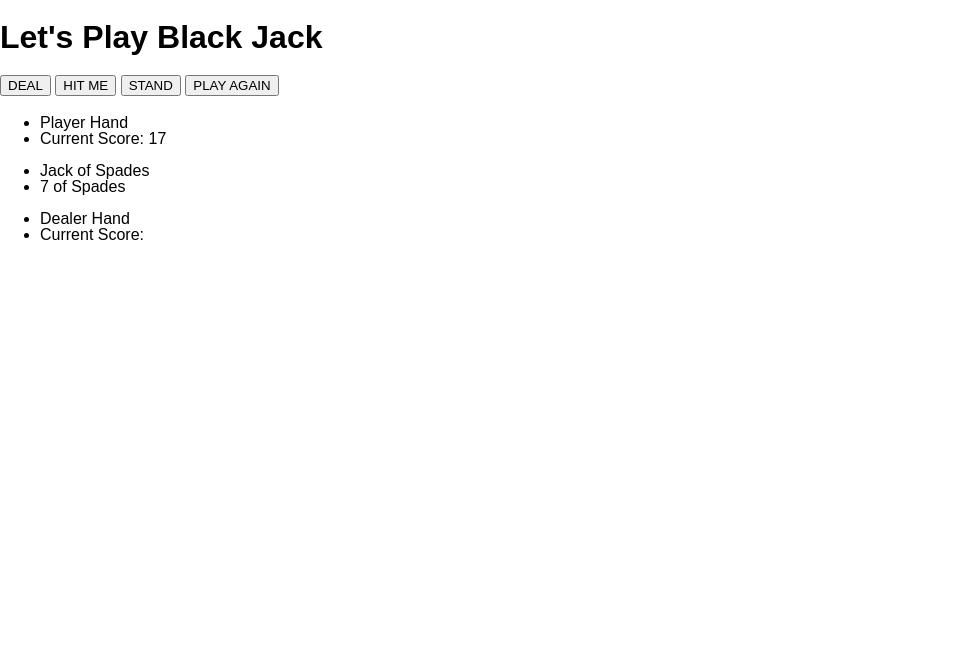
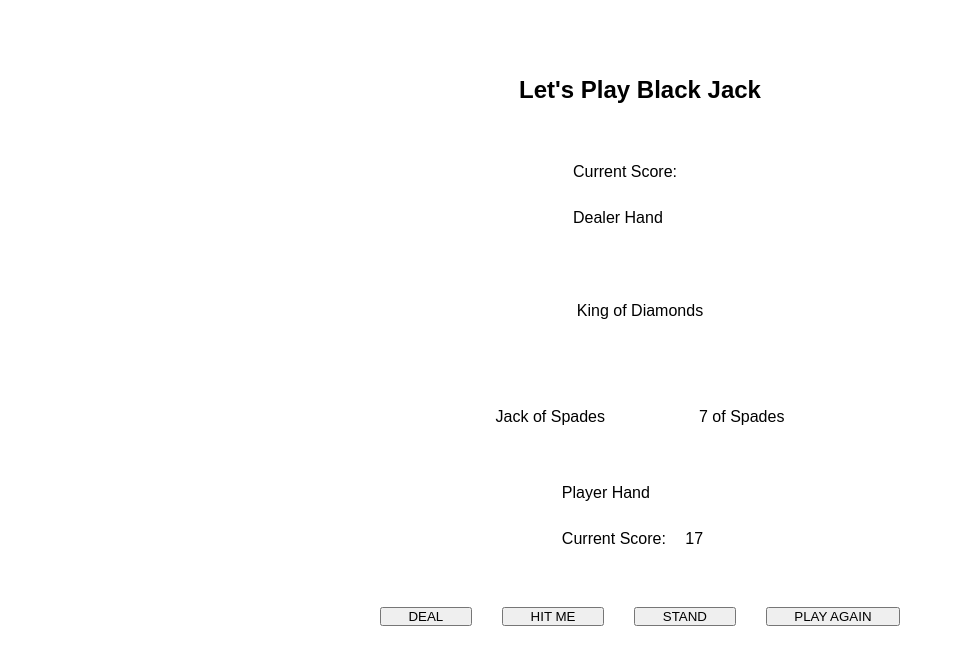
Before and after one commit to msolone/black-jack, a website: page public/index.html in a window 1280 px wide. Both pictures are taken after a click on the button "DEAL". Shown: the whole page, without its empty margins (0-963 px from the left). Drawn offline with Linux system fonts and the light colour scheme.

Commit message:
Show one dealer card and push feature added

```diff
--- a/public/index.html
+++ b/public/index.html
@@ -7,28 +7,37 @@
     <link rel="stylesheet" href="/screen.css">
   </head>
   <body>
-    <h1>Let's Play Black Jack</h1>
-    <button class="deal">DEAL</button>
-    <button class="hit">HIT ME</button>
-    <button class="stand">STAND</button>
-    <button class="play-again">PLAY AGAIN</button>
-    <h3 class="declare-winner-banner"></h3>
-    <ul class="player-hand-and-score">
-        <li>Player Hand</li>
-        <li>Current Score: <span class="current-score"></span></li>
-    </ul>
-    <ul class="player-hand">
-
-    </ul>
+  <section class='main'>
+    <h1 class="lets-play">Let's Play Black Jack</h1>
 
     <ul class="dealer-hand-and-score">
-      <li>Dealer Hand</li>
-      <li>Current Score: <span class="current-score2"></span></li>
+        <li>Current Score: <span class="current-score2"></span></li>
+        <li>Dealer Hand</li>
+
     </ul>
 
     <ul class="dealer-hand">
 
     </ul>
+
+    <h3 class="declare-winner-banner"></h3>
+
+
+    <ul class="player-hand">
+
+    </ul>
+
+    <ul class="player-hand-and-score">
+        <li>Player Hand</li>
+        <li>Current Score: <span class="current-score"></span></li>
+    </ul>
+   <section class="buttons">
+    <button class="deal">DEAL</button>
+    <button class="hit">HIT ME</button>
+    <button class="stand">STAND</button>
+    <button class="play-again">PLAY AGAIN</button>
+   </section>
+  </section>
 
 
 
--- a/public/main.js
+++ b/public/main.js
@@ -54,6 +54,11 @@ const dealCards = () => {
   card = playerHand[1]
   newLi.textContent = card.rank + ' of ' + card.suit
   document.querySelector('.player-hand').appendChild(newLi)
+  // Reveals dealers first card
+  newLi = document.createElement('li')
+  card = dealerHand[0]
+  newLi.textContent = card.rank + ' of ' + card.suit
+  document.querySelector('.dealer-hand').appendChild(newLi)
   // Displays players current score
   let score = playerHand[0].value + playerHand[1].value
   document.querySelector('.current-score').textContent = score
@@ -103,7 +108,7 @@ const standAndPresent = () => {
 
   }
   // Reveal dealer cards
-  for (let i = 0; i < dealerHand.length; i ++) {
+  for (let i = 1; i < dealerHand.length; i ++) {
     const newLi = document.createElement('li')
     card = dealerHand[i]
     newLi.textContent = card.rank + ' of ' + card.suit
@@ -115,7 +120,7 @@ const standAndPresent = () => {
     document.querySelector('.declare-winner-banner').textContent = 'Dealer Bust, You Win!'
     } else {
       if (dealerScore === playerOneScore) {
-        document.querySelector('.declare-winner-banner').textContent = 'Tie, House Rules, Dealer Wins'
+        document.querySelector('.declare-winner-banner').textContent = 'Tie, Push'
       } else if (dealerScore > playerOneScore) {
         document.querySelector('.declare-winner-banner').textContent = 'Dealer Wins'
         } else {
@@ -127,10 +132,13 @@ const standAndPresent = () => {
   }
 
   const playAgain = () => {
+    // Sets all arrays back to empty
     playerHand.length = 0
     dealerHand.length = 0
     deck.length = 0
+    // Recreates deck and shuffles
     createDeckOfCards()
+    // Clears the table and resets scores to zero
     document.querySelector('.player-hand').textContent = ''
     document.querySelector('.dealer-hand').textContent = ''
     document.querySelector('.current-score').textContent = '0'
--- a/public/screen.css
+++ b/public/screen.css
@@ -1,5 +1,10 @@
 html {
   height: 100%;
+}
+
+* {
+  margin: 15px;
+  padding: 0;
 }
 
 body {
@@ -7,3 +12,68 @@ body {
   min-height: 100%;
   font: 16px / 1 sans-serif;
 }
+
+.main {
+  display: flex;
+  flex-direction: column;
+  justify-content: center;
+  align-items: center;
+  /* height: 45em; */
+}
+
+.lets-play {
+  display: flex;
+  margin-top: 2em;
+
+}
+
+.dealer-hand-and-score {
+  display: flex;
+  flex-direction: column;
+  list-style: none;
+  margin: 2em 0;
+}
+
+.dealer-hand-and-score li {
+  padding: 0 2em;
+}
+
+.dealer-hand {
+  display: flex;
+  list-style: none;
+}
+
+.dealer-hand li {
+  padding: 0 2em
+}
+
+.declare-winner-banner {
+
+}
+
+.player-hand {
+  display: flex;
+  list-style: none;
+}
+
+.player-hand li {
+  padding: 0 2em
+}
+
+.player-hand-and-score {
+  display: flex;
+  list-style: none;
+  flex-direction: column;
+}
+
+.player-hand-and-score li {
+  padding: 0 2em;
+}
+
+.buttons {
+  display: flex;
+}
+
+.buttons button {
+  padding: 0 2em;
+}
```
Also changed, not shown: 1 other file.
